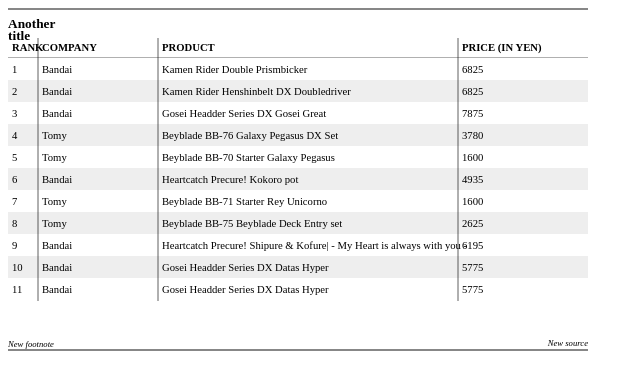
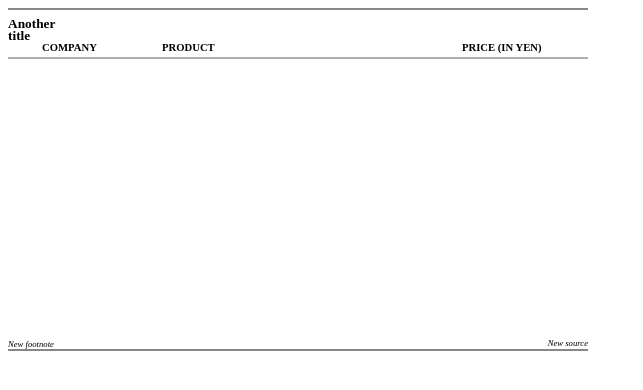
Before and after one commit to alansmithy/nar-table, a plain HTML site: page basic-table/index.html in a window 1280 px wide. Shown: the whole page, without its empty margins (0-643 px from the left). Drawn offline with nearby package versions, Linux system fonts and the light colour scheme.

Commit message:
remove previous table
ready to prepare fresh table element

```diff
--- a/basic-table/index.html
+++ b/basic-table/index.html
@@ -20,20 +20,6 @@
 	</head>
 	<body>
 	<script>
-
-
-		/*
-				double deck source
-				double deck row
-				detect text/number in columns and format right/center accordingly
-				consistent , and .00 for numbers
-
-				italicise after brackets...
-				vert dividers flush with last cell
-
-				odd-even shading (last cell grey)
-
-		*/
 
 		const dataSource = "toys.csv"
 		const title = "Another | title";
@@ -171,7 +157,7 @@
 				.attr("class","divider")
 
 			//row groups
-			const rows = svg.append("g")
+			/*const rows = svg.append("g")
 				.attr("id","rows")
 				.selectAll("g")
 				.data(csv)
@@ -196,10 +182,12 @@
 						return "rowOdd"
 					}
 				})
+*/
+
 
 			headings.forEach(function(d,i){
 				//column dividers
-				if (i>0){
+				/*if (i>0){
 					svg.append("line")
 						.attr("class","divider")
 						.attr("x1",function(){
@@ -210,10 +198,11 @@
 						})
 						.attr("y1",margin.top-cellPadding.bottom-13)
 						.attr("y2",h-margin.bottom-cellPadding.bottom-14)
-				}
+				}*/
 
 				//create the text in each column - rows means it will do this for every row -
-				rows.append("text")
+
+				/*rows.append("text")
 					.attr("x",function(e){
 						return colPos[i]+cellPadding.left
 					})
@@ -221,7 +210,8 @@
 					.attr("y",(9+cellPadding.top))
 					.text(function(e){
 						return e[d];
-					})
+					})*/
+
 			})
 		})
 
--- a/basic-table/toys.csv
+++ b/basic-table/toys.csv
@@ -1,4 +1,4 @@
-Rank,Company,Product,Price (in Yen)
+,Company,Product,Price (in Yen)
 1,Bandai,Kamen Rider Double Prismbicker,6825
 2,Bandai,Kamen Rider Henshinbelt DX Doubledriver,6825
 3,Bandai,Gosei Headder Series DX Gosei Great,7875
```
